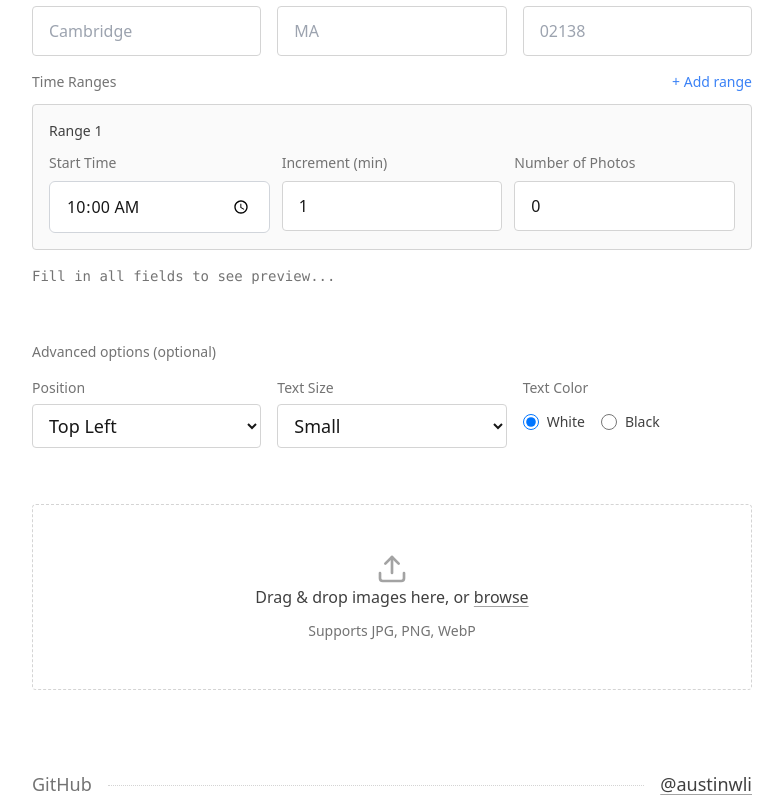
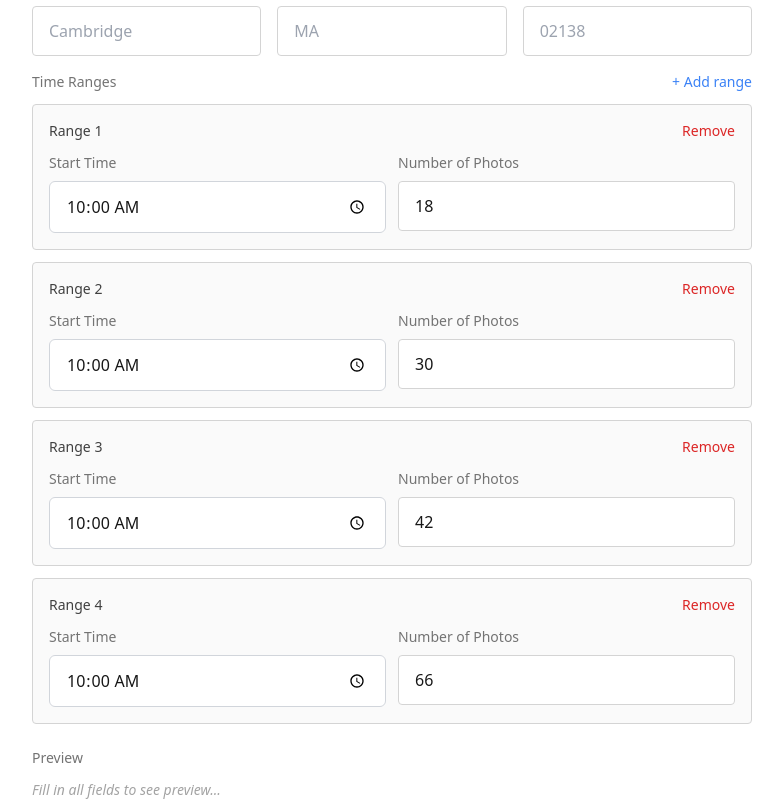
Before and after one commit to austinwli/austinwli.github.io, a SvelteKit app: page /watermark in a window 1280 px wide. Shown: the part 500-1301 px from the top of the page, without its empty margins (248-1031 px from the left). Built offline with nearby package versions, Linux system fonts and the light colour scheme.

Commit message:
t status

```diff
--- a/src/routes/watermark/+page.svelte
+++ b/src/routes/watermark/+page.svelte
@@ -11,6 +11,7 @@
     validateConfig,
   } from "./processImages";
   import { downloadAsZip } from "./downloadZip";
+  import { DEFAULT_PATTERNS, DEFAULT_PHOTO_COUNTS } from "./utils";
   import type {
     WatermarkConfig,
     AdvancedOptions as AdvancedOptionsType,
@@ -25,14 +26,12 @@
     city: "",
     state: "",
     zip: "",
-    timeRanges: [
-      {
-        id: crypto.randomUUID(),
-        startTime: "10:00",
-        incrementMinutes: 1,
-        photoCount: 0,
-      },
-    ],
+    timeRanges: DEFAULT_PATTERNS.map((pattern, i) => ({
+      id: crypto.randomUUID(),
+      startTime: "10:00",
+      incrementPattern: pattern,
+      photoCount: DEFAULT_PHOTO_COUNTS[i],
+    })),
   };
   let advancedOptions: AdvancedOptionsType = {
     position: "top-left",
--- a/src/routes/watermark/ConfigForm.svelte
+++ b/src/routes/watermark/ConfigForm.svelte
@@ -8,7 +8,7 @@
     const newRange: TimeRange = {
       id: crypto.randomUUID(),
       startTime: "10:00",
-      incrementMinutes: 2,
+      incrementPattern: [2], // Default simple pattern: +2 minutes per photo
       photoCount: 0,
     };
     config.timeRanges = [...config.timeRanges, newRange];
@@ -25,20 +25,23 @@
     return `${displayHours}:${String(minutes).padStart(2, "0")}${period}`;
   }
 
-  function formatPreview(cfg: WatermarkConfig): string {
+  /**
+   * Format a single range preview string
+   */
+  function formatRangePreview(
+    cfg: WatermarkConfig,
+    range: TimeRange
+  ): string | null {
     if (!cfg.date || !cfg.street || !cfg.city || !cfg.state || !cfg.zip) {
-      return "Fill in all fields to see preview...";
+      return null;
     }
 
     // Convert date from YYYY-MM-DD to MM/DD/YYYY
     const [year, month, day] = cfg.date.split("-");
     const dateStr = `${month}/${day}/${year}`;
 
-    // Use first time range for preview
-    const timeStr =
-      cfg.timeRanges.length > 0
-        ? formatTime(cfg.timeRanges[0].startTime)
-        : "10:00AM";
+    // Format start time
+    const timeStr = formatTime(range.startTime);
 
     // Format address in uppercase for preview
     return `${dateStr} ${timeStr}\n${cfg.street.toUpperCase()}\n${cfg.city.toUpperCase()}, ${cfg.state.toUpperCase()} ${
@@ -156,17 +159,6 @@
               />
             </div>
             <div class="form-field">
-              <label for="increment-{range.id}">Increment (min)</label>
-              <input
-                id="increment-{range.id}"
-                type="number"
-                bind:value={range.incrementMinutes}
-                min="1"
-                max="1440"
-                required
-              />
-            </div>
-            <div class="form-field">
               <label for="photoCount-{range.id}">Number of Photos</label>
               <input
                 id="photoCount-{range.id}"
@@ -199,7 +191,31 @@
     {/if}
   </div>
 
-  <pre class="preview-text">{formatPreview(config)}</pre>
+  <!-- Preview Section -->
+  <div class="preview-section">
+    <p class="text-sm text-neutral-500 mb-3">Preview</p>
+    {#if !config.date || !config.street || !config.city || !config.state || !config.zip}
+      <p class="text-sm text-neutral-400 italic">
+        Fill in all fields to see preview...
+      </p>
+    {:else}
+      <div class="preview-grid">
+        {#each config.timeRanges as range, i}
+          {@const preview = formatRangePreview(config, range)}
+          <div class="preview-card">
+            <div class="preview-header">Range {i + 1}</div>
+            {#if preview}
+              <pre class="preview-text">{preview}</pre>
+            {:else}
+              <p class="text-sm text-neutral-400 italic">
+                Invalid configuration
+              </p>
+            {/if}
+          </div>
+        {/each}
+      </div>
+    {/if}
+  </div>
 </div>
 
 <style lang="postcss">
@@ -322,7 +338,7 @@
   }
 
   .range-grid-responsive {
-    @apply grid grid-cols-1 sm:grid-cols-3 gap-3;
+    @apply grid grid-cols-1 sm:grid-cols-2 gap-3;
     /* Ensure grid items don't overflow */
     min-width: 0;
   }
@@ -336,6 +352,22 @@
     @apply min-w-0;
   }
 
+  .preview-section {
+    @apply mt-6;
+  }
+
+  .preview-grid {
+    @apply grid grid-cols-1 sm:grid-cols-2 lg:grid-cols-4 gap-4;
+  }
+
+  .preview-card {
+    @apply min-w-0;
+  }
+
+  .preview-header {
+    @apply text-xs font-medium text-neutral-600 mb-1;
+  }
+
   .preview-text {
     @apply text-sm text-neutral-500 font-mono whitespace-pre-line;
   }
--- a/src/routes/watermark/processImages.ts
+++ b/src/routes/watermark/processImages.ts
@@ -206,10 +206,51 @@ export function validateConfig(
   for (let i = 0; i < config.timeRanges.length; i++) {
     const range = config.timeRanges[i];
     if (!range.startTime) return `Range ${i + 1}: Start time is required`;
-    if (range.incrementMinutes < 1)
-      return `Range ${i + 1}: Increment must be at least 1 minute`;
+    if (!range.incrementPattern || !Array.isArray(range.incrementPattern))
+      return `Range ${i + 1}: Increment pattern is required`;
     if (range.photoCount < 0)
       return `Range ${i + 1}: Photo count cannot be negative`;
+    // Pattern length should be photoCount - 1 (first image uses start time)
+    if (
+      range.photoCount > 0 &&
+      range.incrementPattern.length !== range.photoCount - 1
+    ) {
+      return `Range ${i + 1}: Pattern length (${
+        range.incrementPattern.length
+      }) must be ${range.photoCount - 1} for ${range.photoCount} photos`;
+    }
+    // Validate pattern entries: numbers must be >= 0, relative references must be valid
+    for (let j = 0; j < range.incrementPattern.length; j++) {
+      const entry = range.incrementPattern[j];
+      if (typeof entry === "number") {
+        if (entry < 0) {
+          return `Range ${i + 1}: Pattern entry ${j + 1} cannot be negative`;
+        }
+      } else if (typeof entry === "object" && entry !== null) {
+        if (
+          typeof entry.relativeTo !== "number" ||
+          typeof entry.add !== "number"
+        ) {
+          return `Range ${i + 1}: Pattern entry ${
+            j + 1
+          } has invalid relative reference format`;
+        }
+        // At pattern position j, we have computed times[0] through times[j+1]
+        // relativeTo can reference any already-computed time (0 <= relativeTo <= j+1)
+        if (entry.relativeTo < 0 || entry.relativeTo > j + 1) {
+          return `Range ${i + 1}: Pattern entry ${
+            j + 1
+          } references invalid index (must reference an already-computed entry)`;
+        }
+        if (entry.add < 0) {
+          return `Range ${i + 1}: Pattern entry ${
+            j + 1
+          } has negative add value`;
+        }
+      } else {
+        return `Range ${i + 1}: Pattern entry ${j + 1} has invalid format`;
+      }
+    }
   }
 
   // Validate total photo count matches uploaded images
--- a/src/routes/watermark/types.ts
+++ b/src/routes/watermark/types.ts
@@ -1,7 +1,17 @@
+/**
+ * Represents a single increment in a time pattern.
+ * Can be either:
+ * - A number: minutes to add from the previous entry
+ * - An object: minutes to add relative to a specific entry index
+ */
+export type IncrementPattern =
+  | number // Direct increment in minutes from previous entry
+  | { relativeTo: number; add: number }; // Add X minutes to entry at index Y (0-based)
+
 export interface TimeRange {
   id: string; // Unique identifier
   startTime: string; // "10:00"
-  incrementMinutes: number; // 2
+  incrementPattern: IncrementPattern[]; // Pattern of increments (length = photoCount - 1)
   photoCount: number; // Number of photos assigned to this range
 }
 
--- a/src/routes/watermark/utils.ts
+++ b/src/routes/watermark/utils.ts
@@ -1,8 +1,166 @@
-import type { WatermarkConfig, TimeRange } from "./types";
+import type { WatermarkConfig, TimeRange, IncrementPattern } from "./types";
 
 /**
- * Calculate timestamp for an image based on sequential assignment
- * Images are assigned to ranges in upload order based on photoCount
+ * Default increment patterns for the four ranges.
+ * Each pattern array has length (photoCount - 1) since the first image uses the start time.
+ */
+export const DEFAULT_PATTERNS: IncrementPattern[][] = [
+  // Range 1 (18 images): 17 entries
+  [2, 1, 1, 2, 0, 1, 0, 1, 0, 10, 4, 4, 1, 5, 16, 17, 3],
+  // Range 2 (30 images): 29 entries
+  [
+    2,
+    1,
+    1,
+    1,
+    0,
+    1,
+    0,
+    1,
+    0,
+    1,
+    0,
+    1,
+    0,
+    1,
+    0,
+    10,
+    5,
+    4,
+    1,
+    1,
+    1,
+    4,
+    16,
+    16,
+    3,
+    { relativeTo: 22, add: 2 },
+    16,
+    17,
+    2,
+  ],
+  // Range 3 (42 images): 41 entries
+  [
+    2,
+    1,
+    1,
+    1,
+    0,
+    0,
+    1,
+    0,
+    0,
+    2,
+    0,
+    1,
+    0,
+    1,
+    0,
+    1,
+    0,
+    2,
+    0,
+    1,
+    0,
+    10,
+    5,
+    5,
+    1,
+    1,
+    1,
+    1,
+    1,
+    { relativeTo: 30, add: 4 },
+    16,
+    16,
+    3,
+    { relativeTo: 30, add: 3 },
+    18,
+    16,
+    2,
+    { relativeTo: 30, add: 2 },
+    17,
+    16,
+    3,
+  ],
+  // Range 4 (66 images): 65 entries
+  [
+    2,
+    1,
+    1,
+    1,
+    0,
+    0,
+    0,
+    1,
+    0,
+    0,
+    1,
+    0,
+    0,
+    2,
+    0,
+    1,
+    0,
+    1,
+    0,
+    2,
+    0,
+    1,
+    0,
+    1,
+    0,
+    1,
+    0,
+    2,
+    0,
+    1,
+    0,
+    1,
+    0,
+    12,
+    8,
+    4,
+    1,
+    1,
+    1,
+    2,
+    1,
+    1,
+    1,
+    2,
+    1,
+    4,
+    16,
+    16,
+    3,
+    { relativeTo: 46, add: 3 },
+    18,
+    16,
+    2,
+    { relativeTo: 50, add: 2 },
+    17,
+    16,
+    3,
+    { relativeTo: 54, add: 40 },
+    16,
+    17,
+    2,
+    { relativeTo: 58, add: 3 },
+    17,
+    17,
+    2,
+  ],
+];
+
+/**
+ * Default photo counts for the four ranges
+ */
+export const DEFAULT_PHOTO_COUNTS = [18, 30, 42, 66];
+
+/**
+ * Calculate timestamp for an image based on pattern-based assignment.
+ * Images are assigned to ranges in upload order based on photoCount.
  */
 export function calculateImageTimestamp(
   config: WatermarkConfig,
@@ -17,9 +175,9 @@ export function calculateImageTimestamp(
     if (imageIndex < rangeEndIndex) {
       // This image belongs to the current range
       const positionInRange = imageIndex - cumulativeCount;
-      return formatTimestamp(
+      return calculateTimestampFromPattern(
         range.startTime,
-        range.incrementMinutes,
+        range.incrementPattern,
         positionInRange
       );
     }
@@ -32,24 +190,67 @@ export function calculateImageTimestamp(
 }
 
 /**
- * Format timestamp for a position within a time range
+ * Calculate timestamp using increment pattern with support for relative references.
+ *
+ * @param startTime - Start time in "HH:MM" format (24-hour)
+ * @param pattern - Array of increment patterns (length should be photoCount - 1)
+ * @param positionInRange - 0-based position within the range (0 = start time)
+ * @returns Formatted timestamp string like "10:15AM"
  */
-export function formatTimestamp(
+function calculateTimestampFromPattern(
   startTime: string,
-  incrementMinutes: number,
-  index: number
+  pattern: IncrementPattern[],
+  positionInRange: number
 ): string {
-  const [hours, minutes] = startTime.split(":").map(Number);
-  const totalMinutes = hours * 60 + minutes + index * incrementMinutes;
+  // Convert start time to total minutes since midnight
+  const [startHours, startMinutes] = startTime.split(":").map(Number);
+  const startTotalMinutes = startHours * 60 + startMinutes;
 
-  const newHours = Math.floor(totalMinutes / 60) % 24;
-  const newMinutes = totalMinutes % 60;
+  // Build array of absolute times in minutes
+  // times[0] is the start time (positionInRange = 0)
+  const times: number[] = [startTotalMinutes];
 
-  // Format as 12-hour time with AM/PM (no space before AM/PM)
-  const period = newHours >= 12 ? "PM" : "AM";
-  const displayHours = newHours % 12 || 12;
+  // Calculate each subsequent time based on the pattern
+  for (let i = 0; i < positionInRange && i < pattern.length; i++) {
+    const increment = pattern[i];
+    let nextTime: number;
 
-  return `${displayHours}:${String(newMinutes).padStart(2, "0")}${period}`;
+    if (typeof increment === "number") {
+      // Direct increment: add minutes from previous entry
+      nextTime = times[times.length - 1] + increment;
+    } else {
+      // Relative reference: add to a specific previous entry
+      if (increment.relativeTo < 0 || increment.relativeTo >= times.length) {
+        throw new Error(
+          `Invalid relative reference: index ${increment.relativeTo} is out of bounds`
+        );
+      }
+      const referenceTime = times[increment.relativeTo];
+      nextTime = referenceTime + increment.add;
+    }
+
+    times.push(nextTime);
+  }
+
+  // Convert final time back to formatted string
+  const finalTotalMinutes = times[times.length - 1];
+  return formatTimestampFromMinutes(finalTotalMinutes);
+}
+
+/**
+ * Format minutes since midnight to 12-hour time string.
+ *
+ * @param totalMinutes - Total minutes since midnight
+ * @returns Formatted time like "10:15AM" or "2:05PM"
+ */
+function formatTimestampFromMinutes(totalMinutes: number): string {
+  const hours = Math.floor(totalMinutes / 60) % 24;
+  const minutes = totalMinutes % 60;
+
+  const period = hours >= 12 ? "PM" : "AM";
+  const displayHours = hours % 12 || 12;
+
+  return `${displayHours}:${String(minutes).padStart(2, "0")}${period}`;
 }
 
 /**
```
